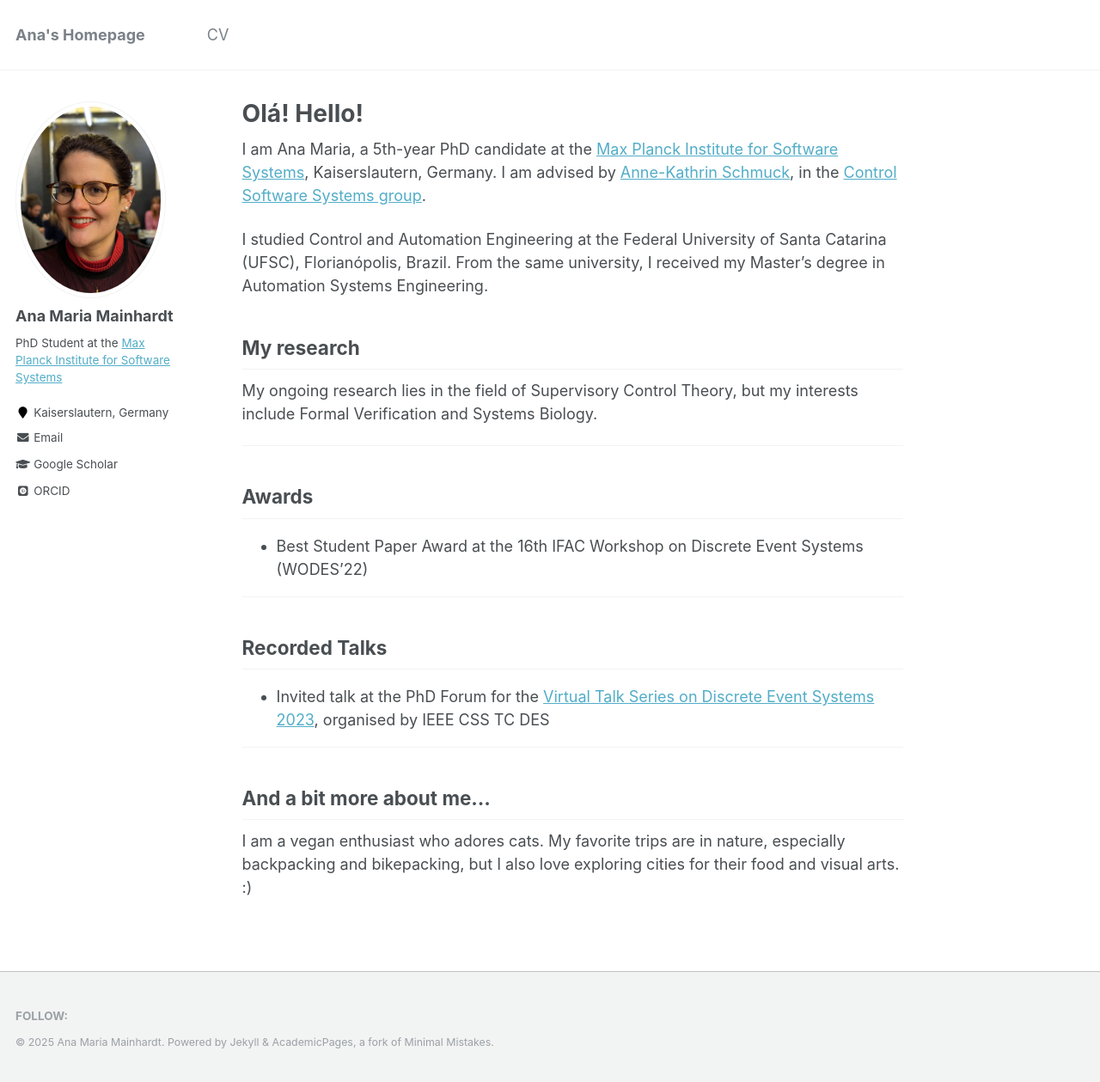
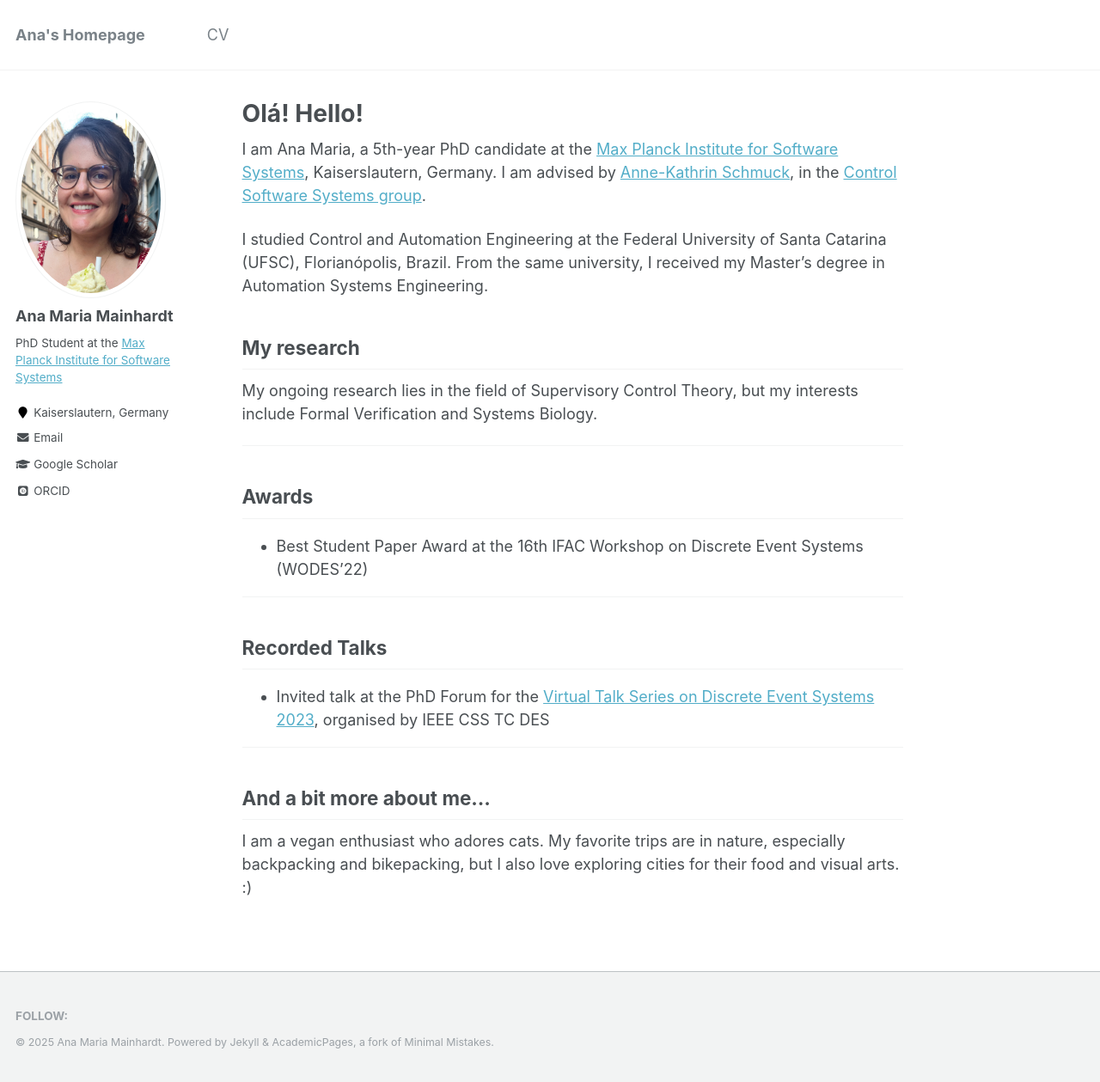
Before and after one commit to anamainhardt/anamainhardt.github.io, a Jekyll site: the page built from _pages/about.md, in a window 1280 px wide and 1259 px high. Shown: the whole window at 86% size. Built offline with Jekyll 4.4.1, drawn with Linux system fonts in a browser that asks for light colours; some web fonts are replaced.

Commit message:
Update _config.yml

```diff
--- a/_config.yml
+++ b/_config.yml
@@ -81,7 +81,7 @@ analytics:
 # Site Author
 author:
   name             : "Ana Maria Mainhardt"
-  avatar           : "IMG_6046(1).jpeg"
+  avatar           : "IMG_6004(1).jpeg"
   bio              : PhD Student at the <a href="https://www.mpi-sws.org">Max Planck Institute for Software Systems</a>
   #PhD Student at the <a href="https://www.mpi-sws.org">Max Planck Institute for Software Systems</a>
   #PhD Student at the <a style='color: black;' href="https://www.mpi-sws.org">Max Planck Institute for Software Systems</a>
```
